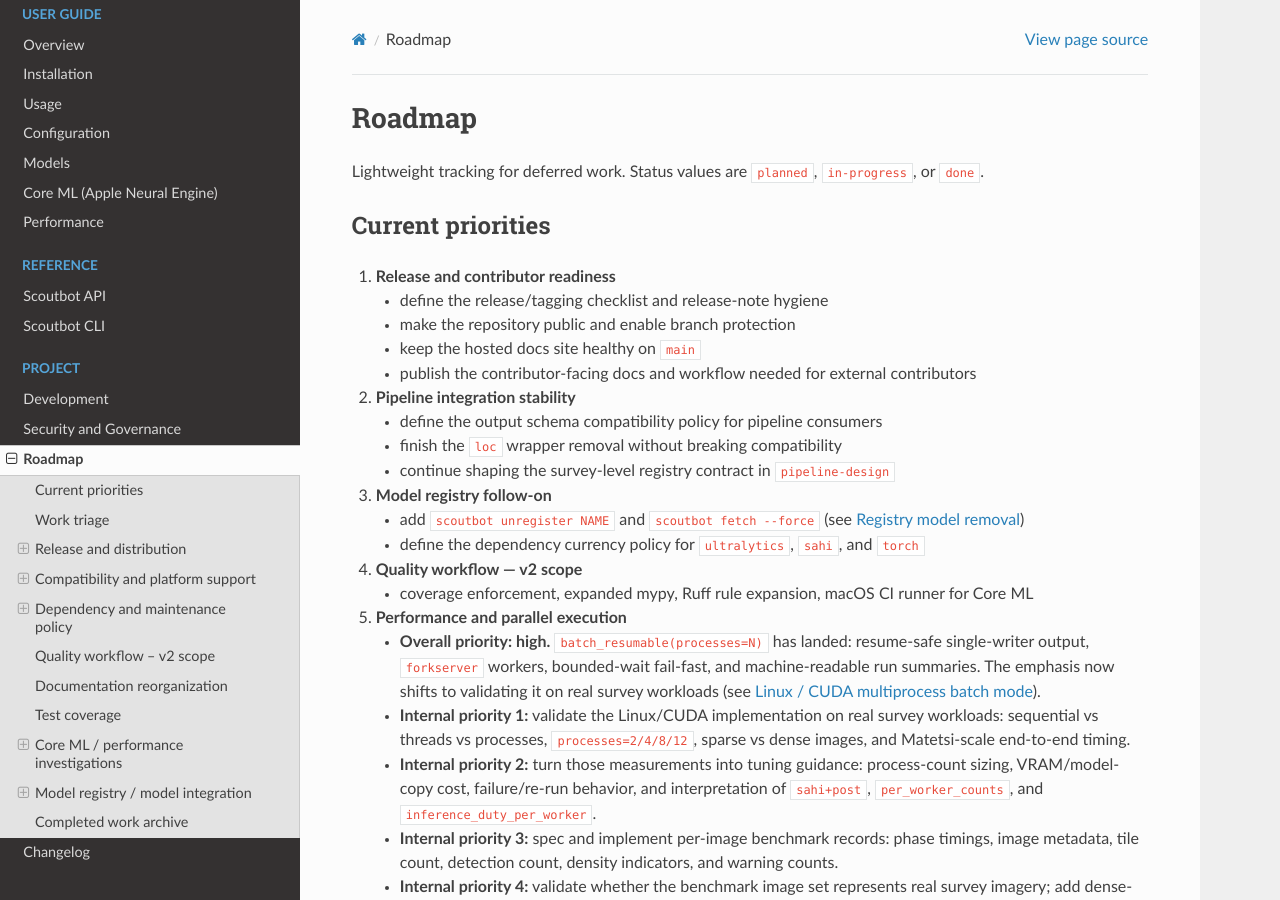
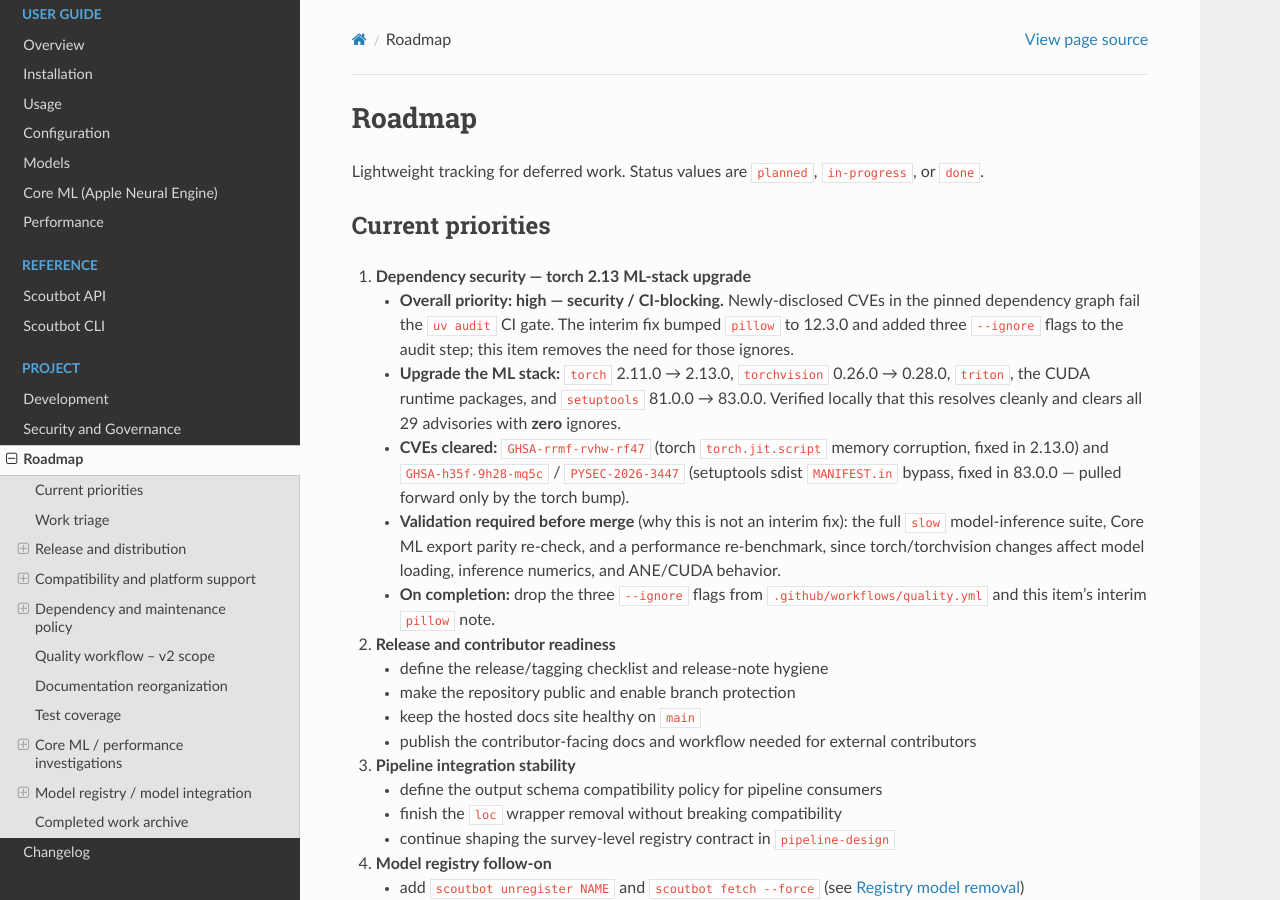
Before and after one commit to SurveyTools/scoutbot-two, a Sphinx documentation site: the page built from docs/roadmap.rst, in a window 1280 px wide and 900 px high. Built offline with Sphinx 7.4.7 and the Read the Docs theme 3.1.0, drawn with Linux system fonts in a browser that asks for light colours; formulas are drawn with MathJax 3.

```diff
--- a/docs/roadmap.rst
+++ b/docs/roadmap.rst
@@ -7,29 +7,50 @@ Lightweight tracking for deferred work. Status values are ``planned``,
 Current priorities
 ------------------
 
-1. **Release and contributor readiness**
+1. **Dependency security — torch 2.13 ML-stack upgrade**
+
+   * **Overall priority: high — security / CI-blocking.** Newly-disclosed CVEs in
+     the pinned dependency graph fail the ``uv audit`` CI gate. The interim fix
+     bumped ``pillow`` to 12.3.0 and added three ``--ignore`` flags to the audit
+     step; this item removes the need for those ignores.
+   * **Upgrade the ML stack:** ``torch`` 2.11.0 → 2.13.0, ``torchvision`` 0.26.0 →
+     0.28.0, ``triton``, the CUDA runtime packages, and ``setuptools`` 81.0.0 →
+     83.0.0. Verified locally that this resolves cleanly and clears all 29
+     advisories with **zero** ignores.
+   * **CVEs cleared:** ``GHSA-rrmf-rvhw-rf47`` (torch ``torch.jit.script`` memory
+     corruption, fixed in 2.13.0) and ``GHSA-h35f-9h28-mq5c`` / ``PYSEC-2026-3447``
+     (setuptools sdist ``MANIFEST.in`` bypass, fixed in 83.0.0 — pulled forward
+     only by the torch bump).
+   * **Validation required before merge** (why this is not an interim fix): the
+     full ``slow`` model-inference suite, Core ML export parity re-check, and a
+     performance re-benchmark, since torch/torchvision changes affect model
+     loading, inference numerics, and ANE/CUDA behavior.
+   * **On completion:** drop the three ``--ignore`` flags from
+     ``.github/workflows/quality.yml`` and this item's interim ``pillow`` note.
+
+2. **Release and contributor readiness**
 
    * define the release/tagging checklist and release-note hygiene
    * make the repository public and enable branch protection
    * keep the hosted docs site healthy on ``main``
    * publish the contributor-facing docs and workflow needed for external contributors
 
-2. **Pipeline integration stability**
+3. **Pipeline integration stability**
 
    * define the output schema compatibility policy for pipeline consumers
    * finish the ``loc`` wrapper removal without breaking compatibility
    * continue shaping the survey-level registry contract in ``pipeline-design``
 
-3. **Model registry follow-on**
+4. **Model registry follow-on**
 
    * add ``scoutbot unregister NAME`` and ``scoutbot fetch --force`` (see `Registry model removal`_)
    * define the dependency currency policy for ``ultralytics``, ``sahi``, and ``torch``
 
-4. **Quality workflow — v2 scope**
+5. **Quality workflow — v2 scope**
 
    * coverage enforcement, expanded mypy, Ruff rule expansion, macOS CI runner for Core ML
 
-5. **Performance and parallel execution**
+6. **Performance and parallel execution**
 
    * **Overall priority: high.** ``batch_resumable(processes=N)`` has landed: resume-safe
      single-writer output, ``forkserver`` workers, bounded-wait fail-fast, and machine-readable
```
Also changed, not shown: other parts of docs/roadmap.rst (+1 -1 lines), pyproject.toml (+3 -4 lines), 2 other files.
